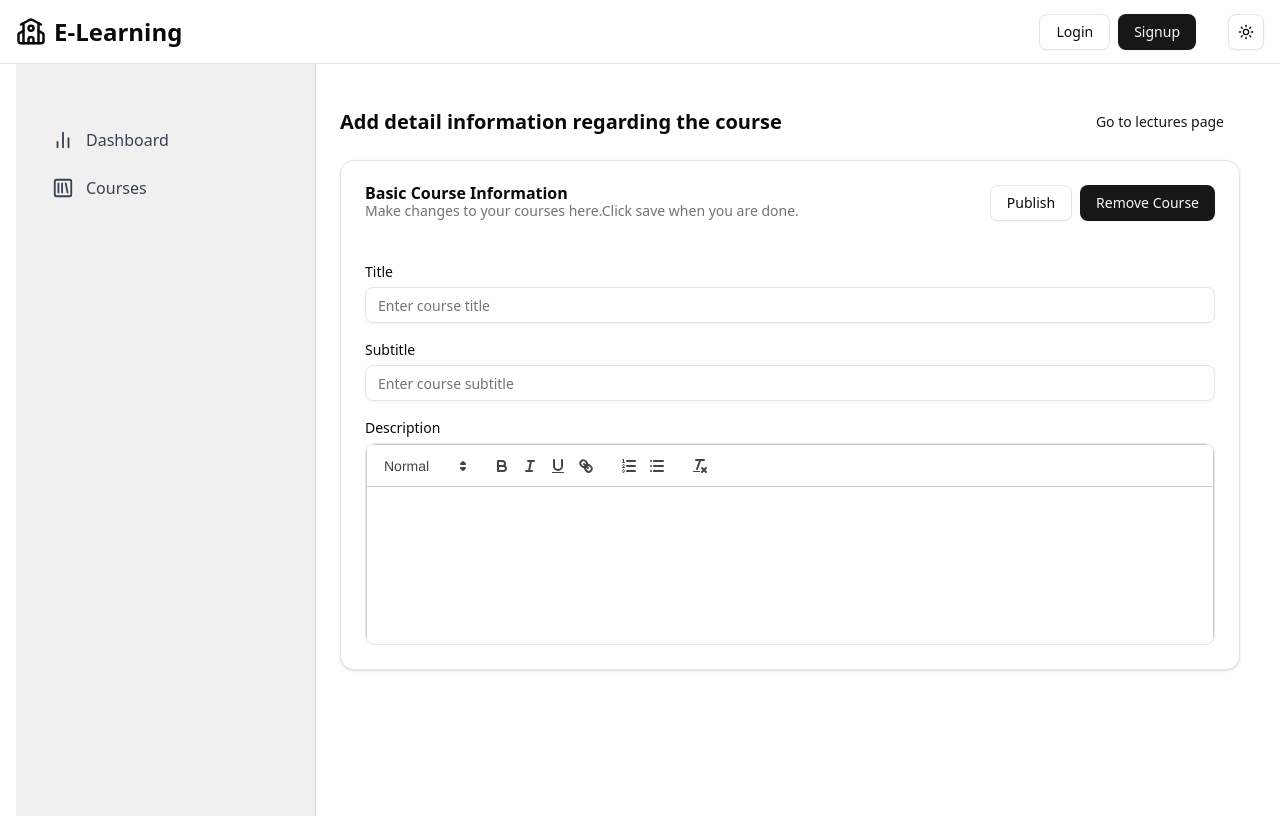
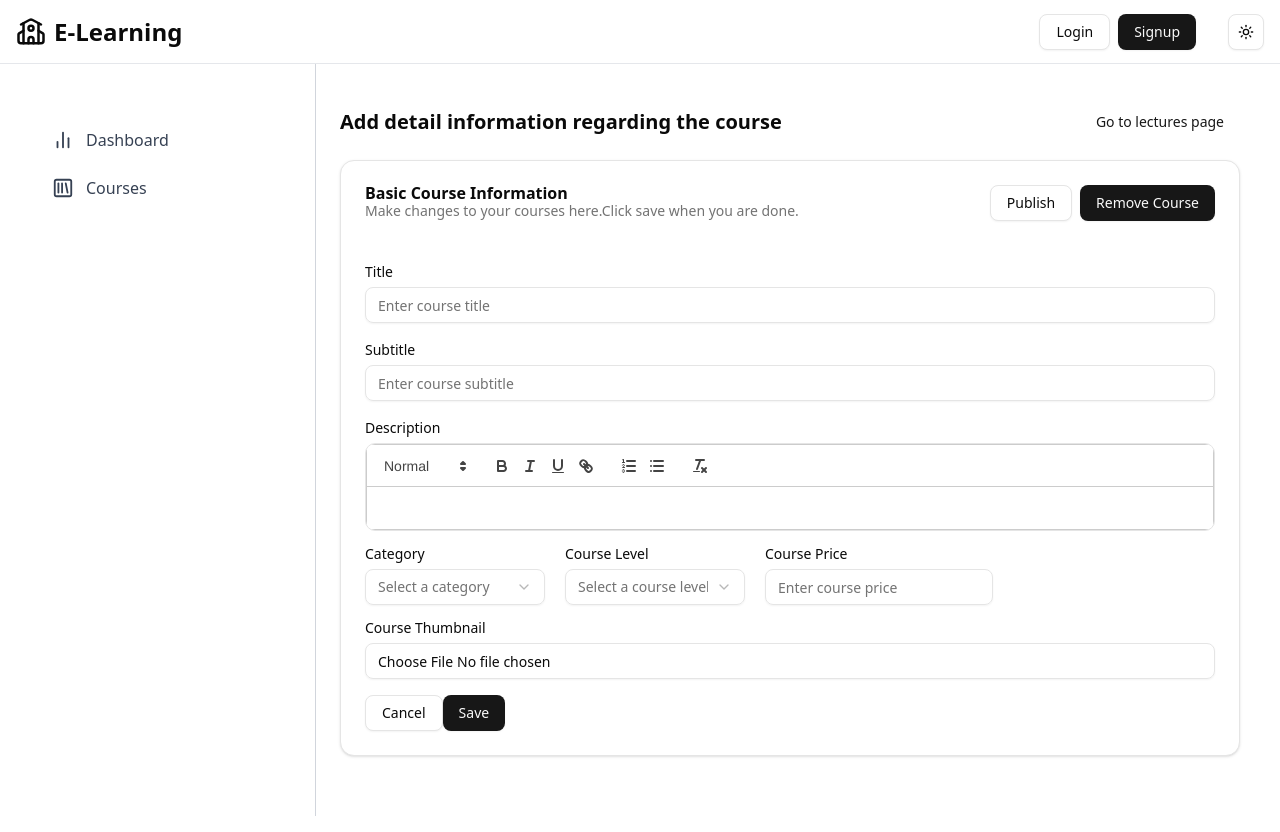
Before and after one commit to anshgera28/Lms-pro, a React (Vite) app in the folder client/: page /admin/course/1 in a window 1280 px wide. Built offline with nearby package versions, Linux system fonts and the light colour scheme; no server answers.

Commit message:
fixing bugs

```diff
--- a/client/src/components/ui/RichTextEditor.jsx
+++ b/client/src/components/ui/RichTextEditor.jsx
@@ -1,22 +1,21 @@
-// src/components/ui/RichTextEditor.jsx
-
-import React, { useState } from 'react';
 import ReactQuill from 'react-quill';
 import 'react-quill/dist/quill.snow.css';
 
-function RichTextEditor() {
-  const [value, setValue] = useState('');
+const RichTextEditor = ({ input, setInput }) => {
+  const handleChange = (content) => {
+    setInput({ ...input, description: content });
+  };
 
   return (
     <div className="border rounded-lg overflow-hidden">
       <ReactQuill
         theme="snow"
-        value={value}
-        onChange={setValue}
-        className="h-[200px] border-0"
+        value={input.description}
+        onChange={handleChange}
+        className="min-h-[10px] border-0"
       />
     </div>
   );
-}
+};
 
 export default RichTextEditor;
--- a/client/src/pages/admin/Sidebar.jsx
+++ b/client/src/pages/admin/Sidebar.jsx
@@ -40,7 +40,7 @@ const Sidebar = () => {
   return (
     <div className='flex h-screen'>
       {/* Sidebar navigation */}
-      <div className='hidden lg:block w-[250px] sm:w-[300px] border-r border-gray-300 dark:border-gray-700 bg-[#f0f0f0] p-6'>
+      <div className='hidden lg:block w-[250px] sm:w-[300px] border-r border-gray-300 dark:border-gray-700 bg-[#f0f0f0]sticky top-0 p-6'>
         <nav className='mt-20 space-y-4'>
           <ul className='space-y-2'>
             {navItems.map(({ label, icon: Icon, path }) => {
--- a/client/src/pages/admin/course/CourseTab.jsx
+++ b/client/src/pages/admin/course/CourseTab.jsx
@@ -1,19 +1,48 @@
 import { Button } from '@/components/ui/button'
-import { Card, CardHeader, CardTitle,CardDescription, CardContent } from '@/components/ui/card'
+import { Card, CardHeader, CardTitle, CardDescription, CardContent } from '@/components/ui/card'
 import React from 'react'
 import { Label } from '@/components/ui/label'
 import { Input } from '@/components/ui/input'
 import RichTextEditor from '@/components/ui/RichTextEditor'
+import { Loader2 } from 'lucide-react'
+import { useState } from 'react'
+import { useNavigate } from 'react-router-dom'
+import {
+    Select,
+    SelectContent,
+    SelectGroup,
+    SelectItem,
+    SelectLabel,
+    SelectTrigger,
+    SelectValue,
+} from "@/components/ui/select"
+
 
 
 
 
 
 const CourseTab = () => {
+    const [input, setInput] = useState({
+        title: '',
+        subtitle: '',
+        description: '',
+        category: '',
+        courseLevel: '',
+        coursePrice: '',
+        courseThumbnail: '',
+    });
+    const navigate = useNavigate();
+
+    const changeEventHandler = (e) => {
+        const { name, value } = e.target;
+        setInput({ ...input, [name]: value });
+    }
     const isPublished = false;
+    const isLoading = false;
     return (
         <Card>
-        <CardHeader className ="flex flex-row justify-between">
+            <CardHeader className="flex flex-row justify-between">
                 <div>
                     <CardTitle>Basic Course Information</CardTitle>
                     <CardDescription>
@@ -33,19 +62,82 @@ const CourseTab = () => {
                 <div className='space-y-4 mt-5'>
                     <div className='space-y-2'>
                         <Label>Title</Label>
-                <Input type="text" name="title" placeholder="Enter course title" />
+                        <Input type="text" name="title" value={input.title} onChange={changeEventHandler} placeholder="Enter course title" />
                     </div>
                 </div>
                 <div className='space-y-4 mt-5'>
                     <div className='space-y-2'>
                         <Label>Subtitle</Label>
-                <Input type="text" name="subtitle" placeholder="Enter course subtitle" />
+                        <Input type="text" name="subtitle" value={input.subtitle} onChange={changeEventHandler} placeholder="Enter course subtitle" />
                     </div>
                 </div>
                 <div className='space-y-4 mt-5'>
-              <div className='space-y-2'>
+                    <div className='space-y-2 '>
                         <Label>Description</Label>
-               <RichTextEditor />
+                        <RichTextEditor input={input} setInput={setInput} />
+                    </div >
+                    <div className='flex items-center gap-5 '>
+                        <div>
+                            <Label className='mb-2 flex items-center'>Category</Label>
+                            <Select>
+                                <SelectTrigger className="w-[180px]">
+                                    <SelectValue placeholder="Select a category" />
+                                </SelectTrigger>
+                                <SelectContent>
+                                    <SelectGroup>
+                                        <SelectLabel>Categories</SelectLabel>
+                                        <SelectItem value="nextjs">Next.js</SelectItem>
+                                        <SelectItem value="react">React</SelectItem>
+                                        <SelectItem value="node">Node.js</SelectItem>
+                                        <SelectItem value="python">Python</SelectItem>
+                                        <SelectItem value="business">Business</SelectItem>
+                                        <SelectItem value="marketing">Marketing</SelectItem>
+                                        <SelectItem value="design">Design</SelectItem>
+                                        <SelectItem value="ai">AI</SelectItem>
+                                        <SelectItem value="app">App</SelectItem>
+                                    </SelectGroup>
+                                </SelectContent>
+                            </Select>
+                        </div>
+                        <div>
+                            <Label className='mb-2 flex items-center'>Course Level</Label>
+                            <Select>
+                                <SelectTrigger className="w-[180px]">
+                                    <SelectValue placeholder="Select a course level" />
+                                </SelectTrigger>
+                                <SelectContent>
+                                    <SelectGroup>
+                                        <SelectLabel>Course Level</SelectLabel>
+                                        <SelectItem value="beginner">Beginner</SelectItem>
+                                        <SelectItem value="intermediate">Medium</SelectItem>
+                                        <SelectItem value="advanced">Advanced</SelectItem>
+                                    </SelectGroup>
+                                </SelectContent>
+                            </Select>
+                        </div>
+                        <div>
+                            <Label className='mb-2 flex items-center w-fit'>Course Price</Label>
+                            <Input type="number" name="coursePrice" value={input.coursePrice} onChange={changeEventHandler} placeholder="Enter course price" />
+                        </div>
+
+                    </div>
+                    <div>
+                        <Label className='mb-2 w-fit'>Course Thumbnail</Label>
+                        <Input type="file" accept="image/*" name="courseThumbnail" />
+                    </div>
+                    <div>
+                        <Button onClick={() => navigate('/admin/course')} variant="outline">Cancel</Button>
+                        <Button disabled={isLoading}>
+                            {
+                                isLoading ? (
+                                    <>
+                                        <Loader2 className="mr-2 h-4 w-4 animate-spin" />Please wait...
+                                    </>
+                                ) : (
+                                    "Save"
+                                )
+                            }
+                        </Button>
                     </div>
                 </div>
             </CardContent>
--- /dev/null
+++ b/package.json
@@ -0,0 +1,5 @@
+{
+  "dependencies": {
+    "react-quill": "^2.0.0"
+  }
+}
```
Also changed, not shown: 1 other file (tests, documents, lock files or other folders). Lines whose indentation alone changed are shown as unchanged.
